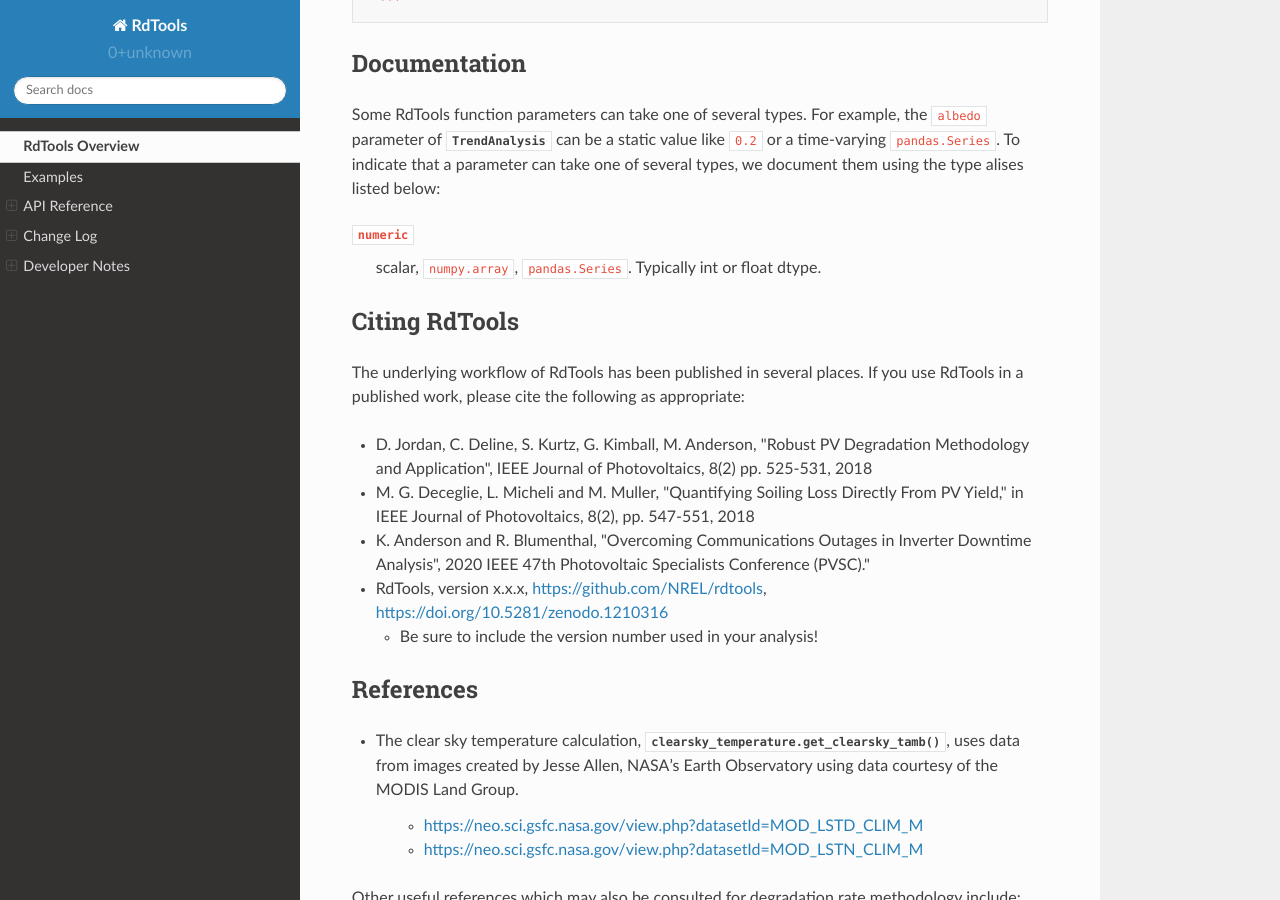
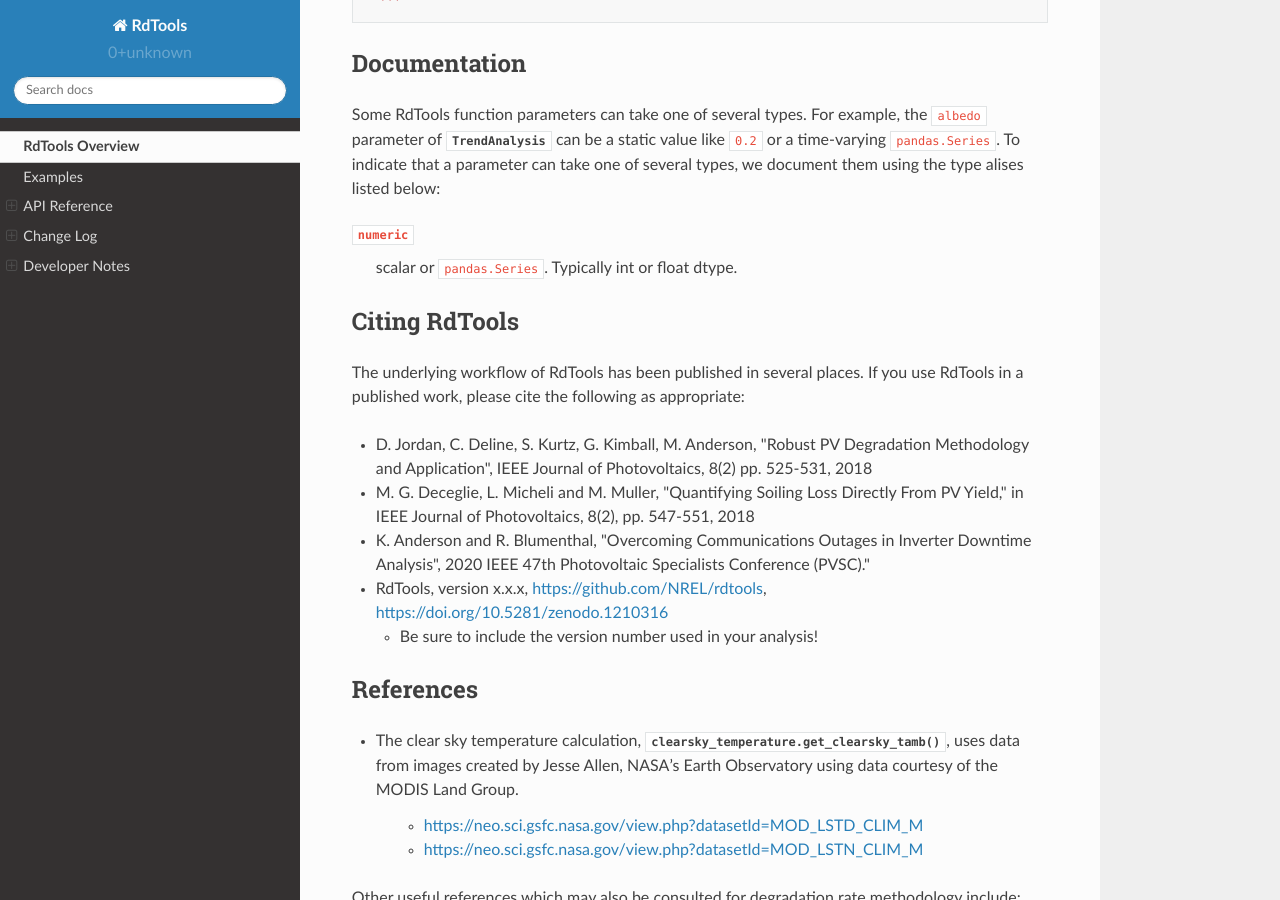
Before and after one commit to NREL/rdtools, a Sphinx documentation site: the page built from docs/sphinx/source/index.rst, in a window 1280 px wide and 900 px high, scrolled down 5296 px. Built offline with Sphinx 7.4.7 and the Read the Docs theme 2.0.0, drawn with Linux system fonts in a browser that asks for light colours; pages that are not in the unit, such as notebooks, are missing from menus.

Commit message:
remove numpy.array

```diff
--- a/docs/sphinx/source/index.rst
+++ b/docs/sphinx/source/index.rst
@@ -232,7 +232,7 @@
 .. glossary ::
 
    ``numeric``
-      scalar, ``numpy.array``, ``pandas.Series``. Typically int or float dtype.
+      scalar or ``pandas.Series``. Typically int or float dtype.
 
 
 Citing RdTools
```
